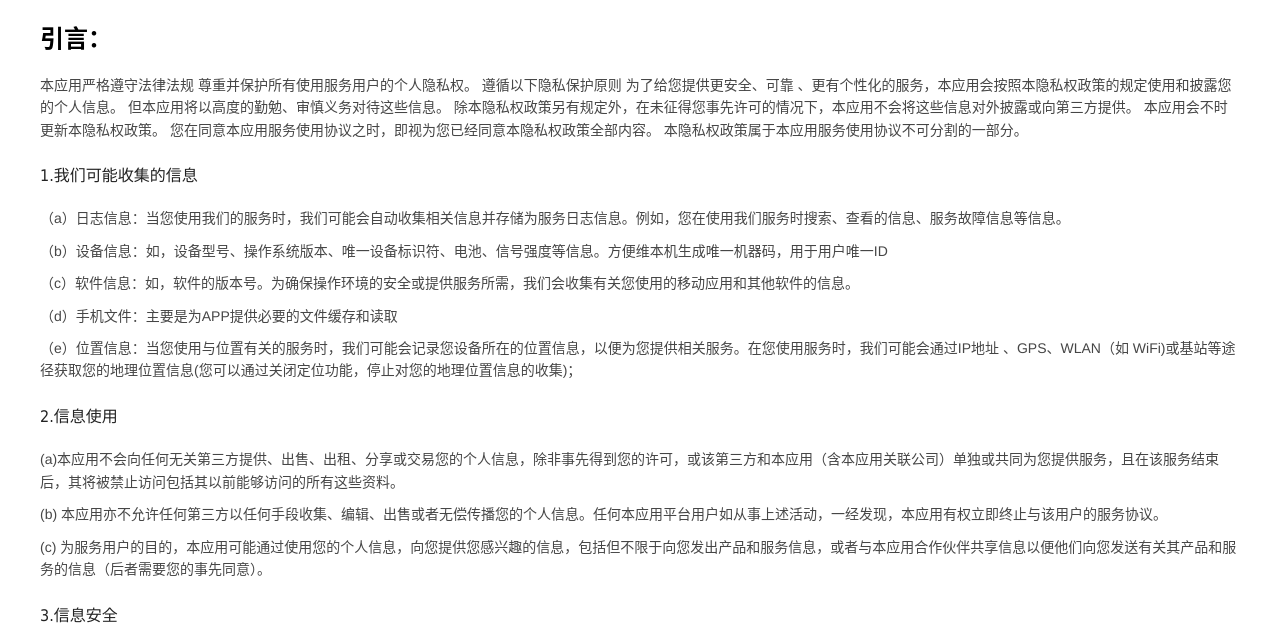
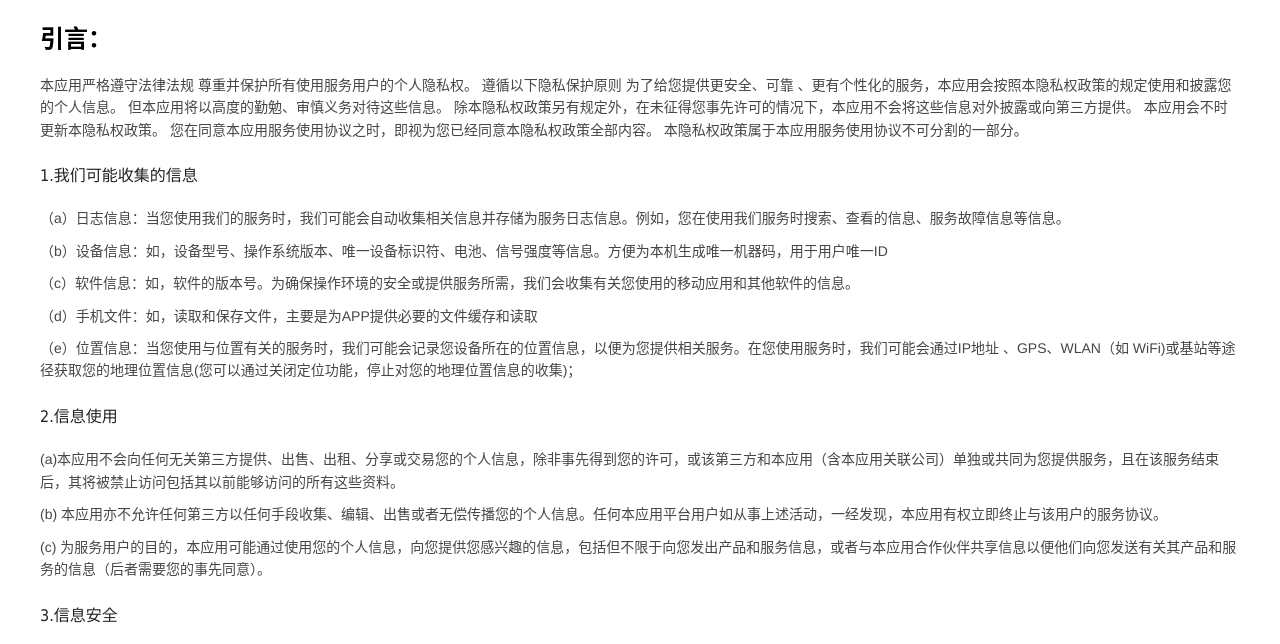
Before and after one commit to yifangkeji/app, a plain HTML site: page appys.html in a window 1280 px wide. Shown: the part 131-775 px from the top of the page. Drawn offline with Linux system fonts and the light colour scheme.

Commit message:
Add files via upload

```diff
--- a/appys.html
+++ b/appys.html
@@ -71,13 +71,10 @@
 
 
   <p>（a）日志信息：当您使用我们的服务时，我们可能会自动收集相关信息并存储为服务日志信息。例如，您在使用我们服务时搜索、查看的信息、服务故障信息等信息。 </p>
-  <p>（b）设备信息：如，设备型号、操作系统版本、唯一设备标识符、电池、信号强度等信息。方便维本机生成唯一机器码，用于用户唯一ID </p>
+  <p>（b）设备信息：如，设备型号、操作系统版本、唯一设备标识符、电池、信号强度等信息。方便为本机生成唯一机器码，用于用户唯一ID </p>
   <p>（c）软件信息：如，软件的版本号。为确保操作环境的安全或提供服务所需，我们会收集有关您使用的移动应用和其他软件的信息。 </p>
-  <p>（d）手机文件：主要是为APP提供必要的文件缓存和读取 </p>
+  <p>（d）手机文件：如，读取和保存文件，主要是为APP提供必要的文件缓存和读取 </p>
   <p>（e）位置信息：当您使用与位置有关的服务时，我们可能会记录您设备所在的位置信息，以便为您提供相关服务。在您使用服务时，我们可能会通过IP地址 、GPS、WLAN（如 WiFi)或基站等途径获取您的地理位置信息(您可以通过关闭定位功能，停止对您的地理位置信息的收集)； </p>
-
-
-
 
  <h4>2.信息使用 </h4>
 
```
